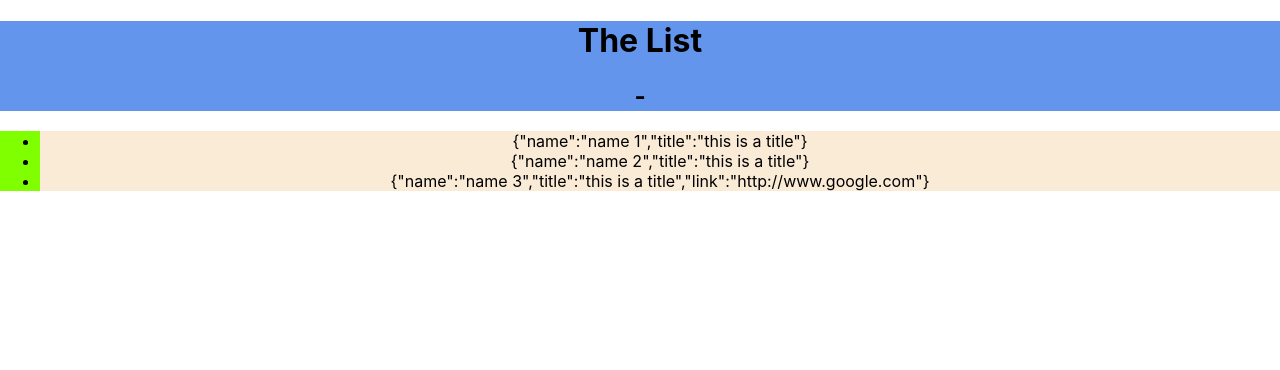
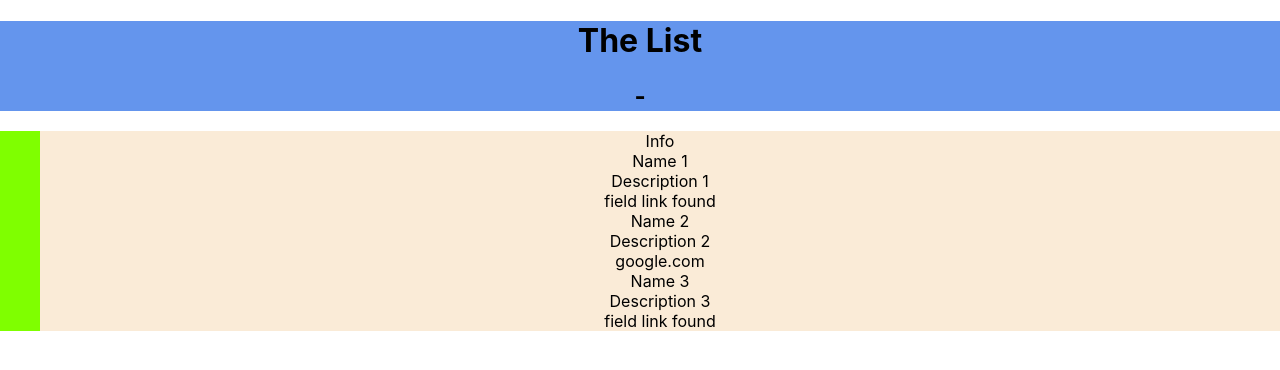
Before and after one commit to glaucopater/nihil-list, a React (Create React App) app: page / in a window 1280 px wide. Shown: the top 370 px of the page. Built offline with nearby package versions, Linux system fonts and the light colour scheme.

Commit message:
Add renderer Sanitize fields

```diff
--- a/src/App.tsx
+++ b/src/App.tsx
@@ -2,7 +2,10 @@ import { Key, useState } from "react";
 import "./App.css";
 import { Header } from "./components/Header";
 import { List } from "./components/List";
-import { dataset2 } from "./components/List/List.fixtures";
+import {
+  dataset2,
+  renderer2
+} from "./components/List/List.fixtures";
 import UserContext from "./contexts/UserContext";
 
 function App() {
@@ -25,12 +28,7 @@ function App() {
     >
       <div className="App">
         <Header />
-        <List
-          data={dataset2}
-          renderer={function (): void {
-            throw new Error("Function not implemented.");
-          }}
-        />
+        <List data={dataset2} renderer={renderer2} />
       </div>
     </UserContext.Provider>
   );
--- a/src/components/List/List.fixtures.ts
+++ b/src/components/List/List.fixtures.ts
@@ -1,30 +1,33 @@
 export const dataset1 = [
   {
     id: 1,
-    name: "name 1",
+    title: "name 1",
   },
   {
     id: 2,
-    name: "name 2",
+    title: "name 2",
   },
   {
     id: 3,
-    name: "name 3",
+    title: "name 3",
   },
 ];
 
+export const renderer1 = () => {
+  return ["title"];
+};
+
 export const dataset2 = [
-  {
-    name: "name 1",
-    title: "this is a title",
-  },
-  {
-    name: "name 2",
-    title: "this is a title",
-  },
-  {
-    name: "name 3",
-    title: "this is a title",
-    link: "http://www.google.com",
-  },
+  { name: "Name 1", description: "Description 1" },
+  { name: "Name 2", description: "Description 2", link: "google.com" },
+  { name: "Name 3", description: "Description 3" },
 ];
+
+export const renderer2 = () => {
+  return ["name", "description", "link"];
+};
+
+
+export const renderer3 = () => {
+  return ["a", "b", "c", "link"];
+};
--- a/src/components/List/List.style.css
+++ b/src/components/List/List.style.css
@@ -6,6 +6,8 @@ ul {
 
 li {
   background-color: antiquewhite;
+  display: flex;
+  flex-direction: column;
 }
 
 li:hover {
@@ -18,5 +20,5 @@ li.selected {
 }
 
 .adornment {
-  align-self: flex-end;
+  align-self: flex-start;
 }
--- a/src/components/List/List.types.ts
+++ b/src/components/List/List.types.ts
@@ -1,4 +1,4 @@
 export type ListProps<T> = {
   data: T[];
-  renderer?: () => void;
+  renderer: () => string[];
 };
--- a/src/components/List/index.tsx
+++ b/src/components/List/index.tsx
@@ -3,7 +3,10 @@ import { ListProps } from "./List.types";
 import "./List.style.css";
 import UserContext, { ContextProps } from "../../contexts/UserContext";
 
-export const List = <T,>({ data }: React.PropsWithChildren<ListProps<T>>) => {
+export const List = <T,>({
+  data,
+  renderer,
+}: React.PropsWithChildren<ListProps<T>>) => {
   const initialStore = useContext(UserContext);
 
   const { store, updateStore } = (initialStore as ContextProps) || {};
@@ -21,8 +24,21 @@ export const List = <T,>({ data }: React.PropsWithChildren<ListProps<T>>) => {
     return store && (store as number[]).includes(index as number);
   };
 
+  const applyRenderer = (item: any) => {
+    const attributes = renderer && renderer();
+
+    if (attributes) {
+      // sanitize output
+      return attributes.map((attr, index) => (
+        <span key={index}>{item[attr] ?? `field ${attr} found`}</span>
+      ));
+    }
+  };
+
   return (
     <ul>
+      <li></li>
+      <li>Info</li>
       {data?.map((item: T, index: Key | null | undefined) => {
         return (
           <li
@@ -30,9 +46,11 @@ export const List = <T,>({ data }: React.PropsWithChildren<ListProps<T>>) => {
             onClick={(e) => handleOnClick(index)(e)}
             className={applySelectedClass(index as number)}
           >
-            {JSON.stringify(item)}
+            {applyRenderer(item)}
             {isSelectedItem(index as number) && (
-              <span className="adornment">X</span>
+              <span key={index + "a"} className="adornment">
+                X
+              </span>
             )}
           </li>
         );
```
Also changed, not shown: 1 other file (tests, documents, lock files or other folders).
